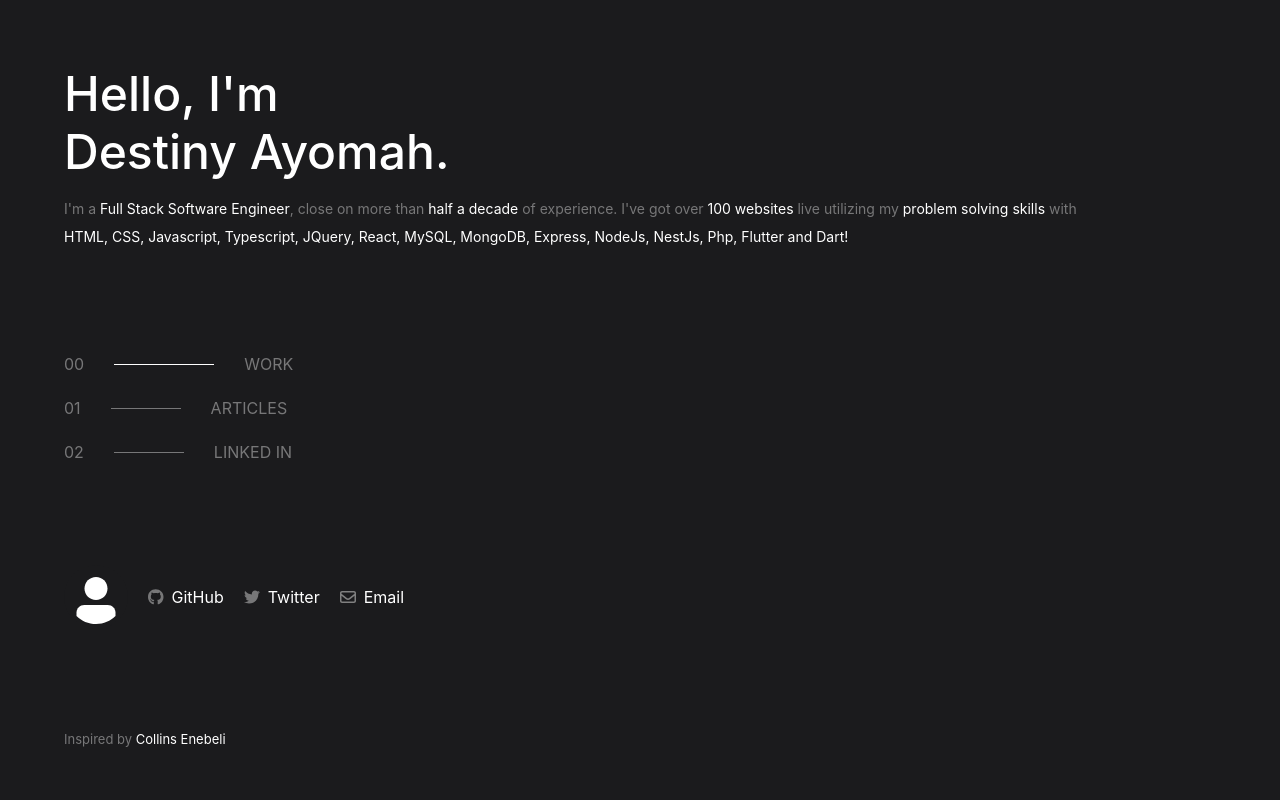
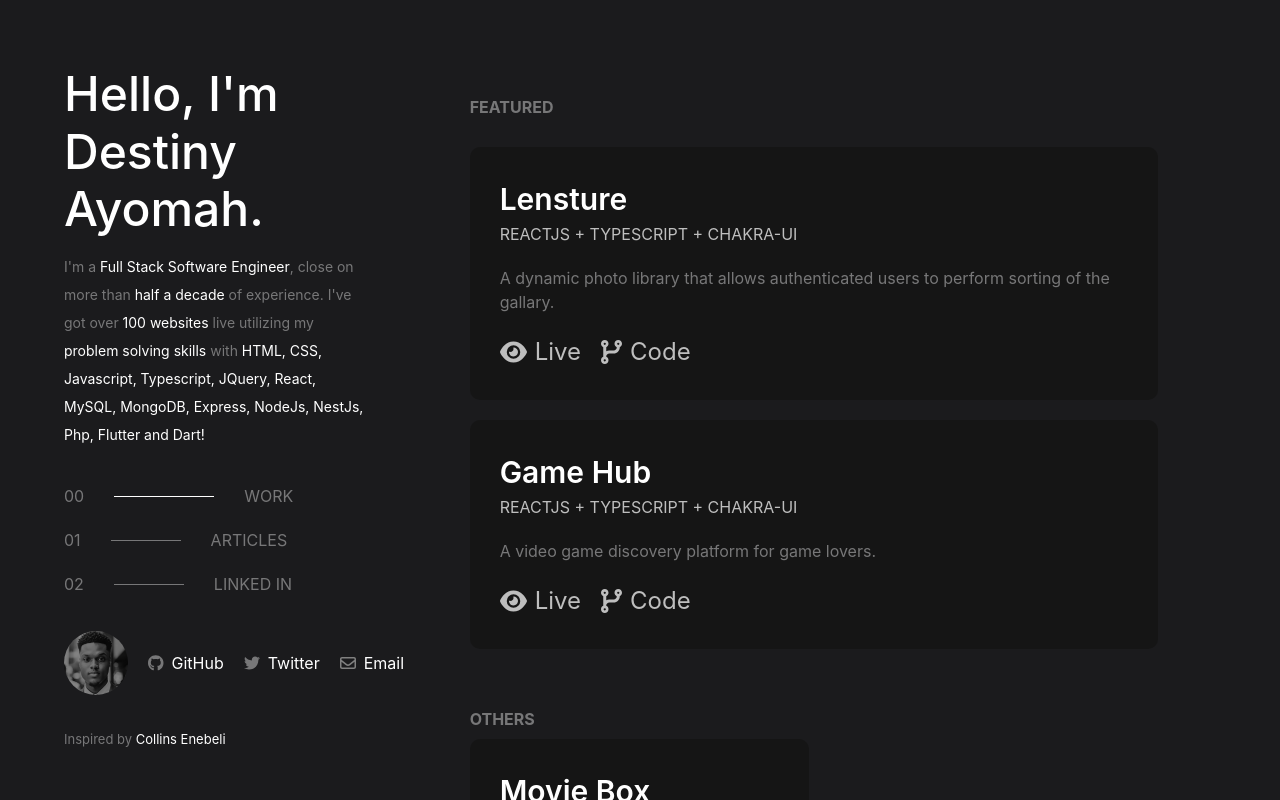
Before and after one commit to destinyayomah/dstack, a React (Vite) app: page / in a window 1280 px wide. Built offline with nearby package versions, Linux system fonts and the light colour scheme.

Commit message:
fixed issue with work page background

```diff
--- a/src/pages/Work.tsx
+++ b/src/pages/Work.tsx
@@ -1,5 +1,5 @@
 import { Box, HStack, Show, SimpleGrid, Text, VStack } from "@chakra-ui/react"
-import { bgPrimary, textPrimary } from "../App"
+import { bgPrimary, bgSecondary, textPrimary } from "../App"
 import { FontAwesomeIcon } from "@fortawesome/react-fontawesome"
 import { faEye } from "@fortawesome/free-solid-svg-icons"
 import { faCodeBranch } from "@fortawesome/free-solid-svg-icons/faCodeBranch"
@@ -22,7 +22,7 @@
     }
 
     return <>
-        <Box padding='15px 5%' overflow='auto' css={hiddenScrollbar} >
+        <Box padding='15px 5%' overflow='auto' css={hiddenScrollbar} bg={bgSecondary} minH='100vh'>
             <Show below="md">
                 <HStack>
                     <MobileMenu isMenuOpen={isMenuOpen} setIsMenuOpen={setIsMenuOpen} />
```
